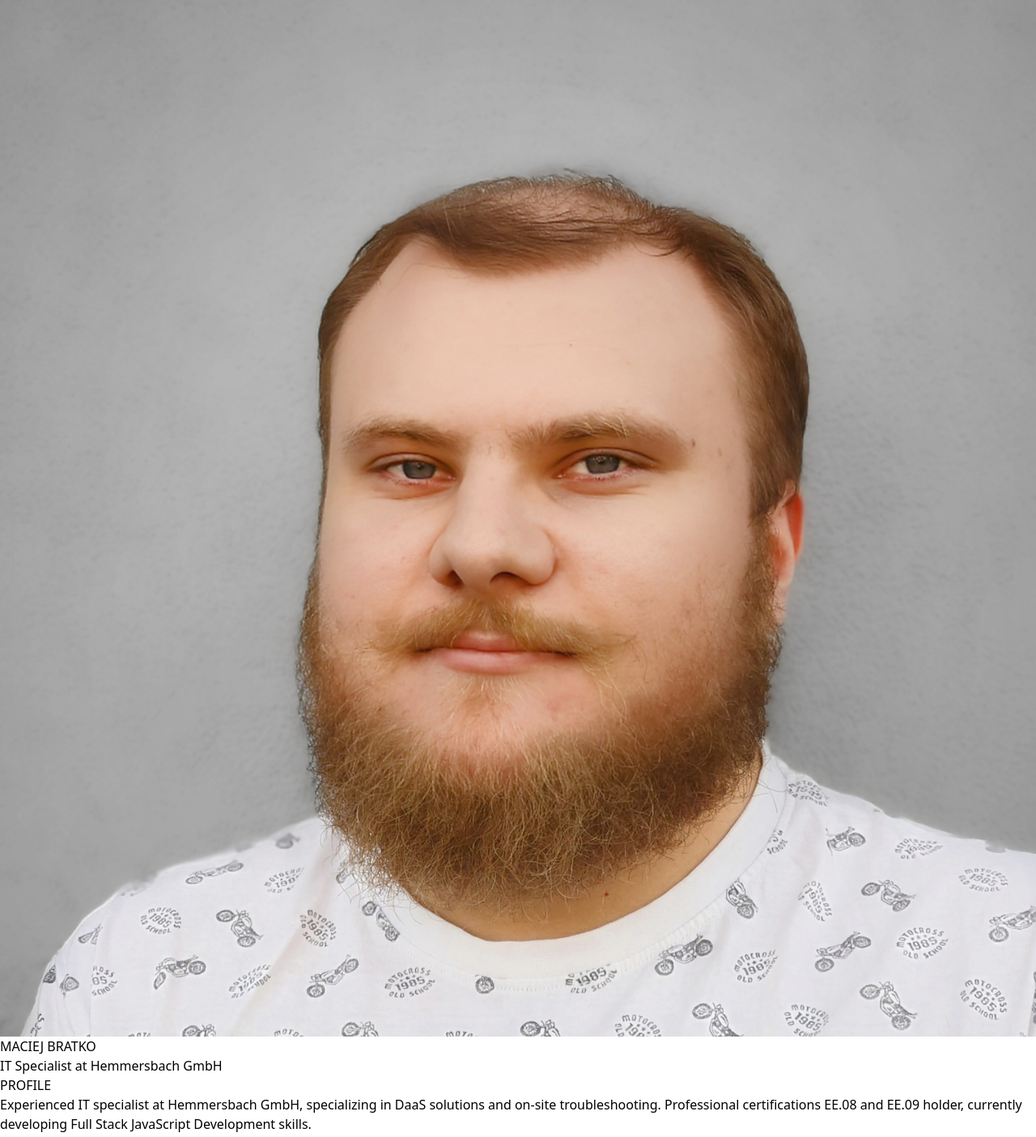
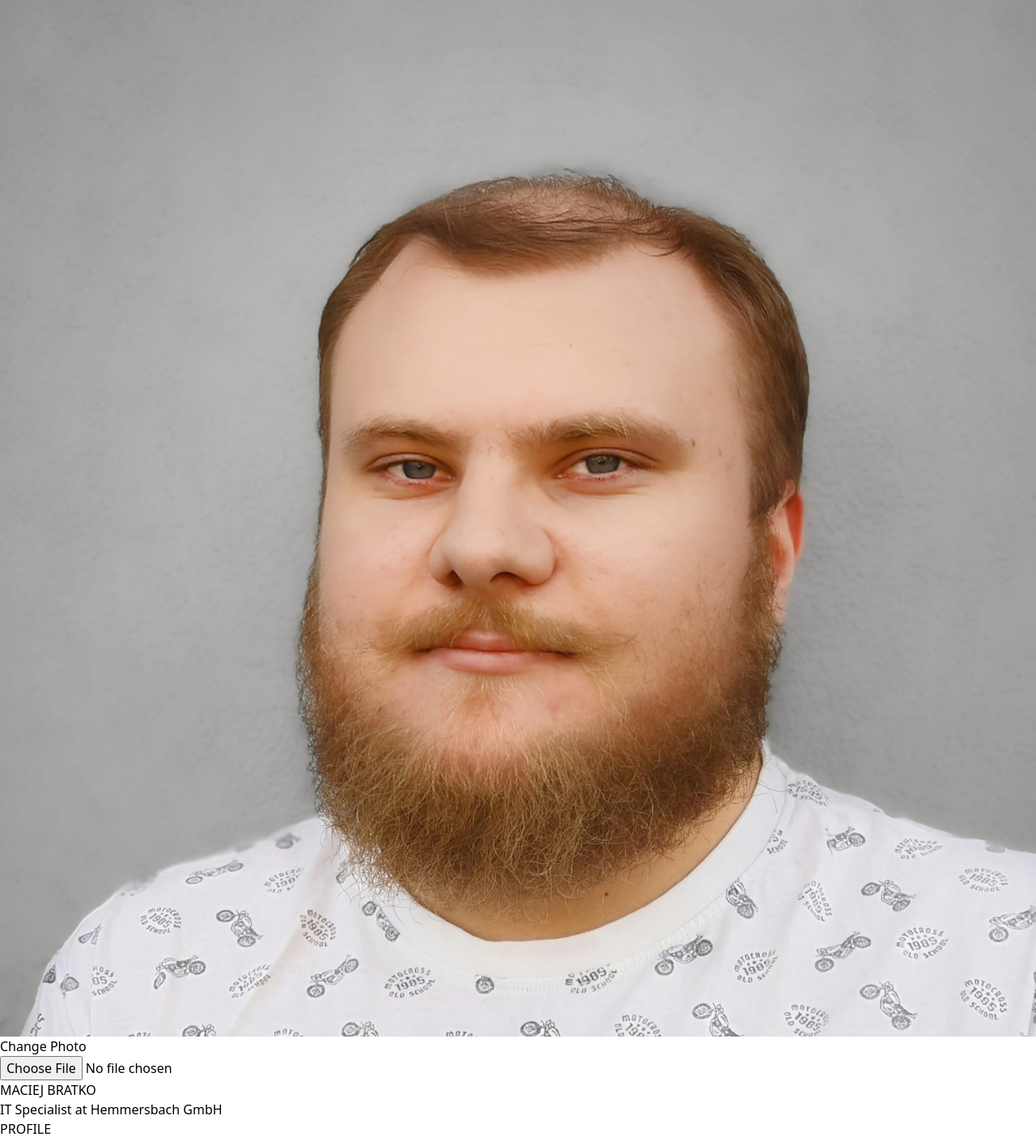
Before and after one commit to MaciejBratko/modern-cv, a React (Vite) app: page / in a window 1280 px wide. Shown: the top 1404 px of the page at 81% size. Built offline with nearby package versions, Linux system fonts and the light colour scheme.

Commit message:
profile image change

```diff
--- a/src/components/ModernCV.jsx
+++ b/src/components/ModernCV.jsx
@@ -1,4 +1,4 @@
-import React from "react";
+import React, { useRef } from "react";
 import { useSelector, useDispatch } from "react-redux";
 import { Mail, Phone, Github, Code } from "lucide-react";
 import profilePic from "../profile_pic.JPG";
@@ -7,12 +7,66 @@ import {
   updatePersonalInfo,
   updateWorkExperience,
   updateSkill,
-  updateEducation
+  updateEducation,
+  updateProfilePicture
 } from "../redux/cvSlice";
 
 const ModernCV = () => {
   const cvData = useSelector((state) => state.cv);
   const dispatch = useDispatch();
+  const fileInputRef = useRef(null);
+
+  const handleImageClick = () => {
+    fileInputRef.current.click();
+  };
+
+  const compressImage = (file) => {
+    return new Promise((resolve) => {
+      const reader = new FileReader();
+      reader.onload = (e) => {
+        const img = new Image();
+        img.onload = () => {
+          const canvas = document.createElement('canvas');
+          let width = img.width;
+          let height = img.height;
+
+          // Calculate new dimensions while maintaining aspect ratio
+          const maxSize = 400;
+          if (width > height && width > maxSize) {
+            height = (height * maxSize) / width;
+            width = maxSize;
+          } else if (height > maxSize) {
+            width = (width * maxSize) / height;
+            height = maxSize;
+          }
+
+          canvas.width = width;
+          canvas.height = height;
+
+          const ctx = canvas.getContext('2d');
+          ctx.drawImage(img, 0, 0, width, height);
+
+          // Compress as JPEG with quality 0.7
+          resolve(canvas.toDataURL('image/jpeg', 0.7));
+        };
+        img.src = e.target.result;
+      };
+      reader.readAsDataURL(file);
+    });
+  };
+
+  const handleImageChange = async (event) => {
+    const file = event.target.files[0];
+    if (file) {
+      try {
+        const compressedImage = await compressImage(file);
+        dispatch(updateProfilePicture(compressedImage));
+      } catch (error) {
+        console.error('Error processing image:', error);
+        alert('Failed to update profile picture. Please try a smaller image.');
+      }
+    }
+  };
 
   const CVContent = () => (
     <div className="min-h-screen bg-gray-50 p-6 md:p-12">
@@ -21,10 +75,27 @@ const ModernCV = () => {
           {/* Sidebar */}
           <div className="w-full md:w-1/3 bg-gray-800 text-white p-8">
             <div className="flex flex-col items-center mb-8">
-              <img
-                src={profilePic}
-                alt="Profile"
-                className="rounded-full w-48 h-48 object-cover mb-4 border-4 border-gray-600"
+              <div
+                className="relative group cursor-pointer"
+                onClick={handleImageClick}
+              >
+                <img
+                  src={cvData.personalInfo.profilePicture || profilePic}
+                  alt="Profile"
+                  className="rounded-full w-48 h-48 object-cover mb-4 border-4 border-gray-600 transition-opacity group-hover:opacity-80"
+                />
+                <div className="absolute inset-0 flex items-center justify-center opacity-0 group-hover:opacity-100 transition-opacity">
+                  <span className="bg-black bg-opacity-50 text-white px-3 py-1 rounded-full text-sm">
+                    Change Photo
+                  </span>
+                </div>
+              </div>
+              <input
+                type="file"
+                ref={fileInputRef}
+                onChange={handleImageChange}
+                accept="image/*"
+                className="hidden"
               />
               <h2 className="text-2xl font-bold mb-2">
                 <EditableField
--- a/src/data/cvData.js
+++ b/src/data/cvData.js
@@ -3,6 +3,7 @@ const cvData = {
     name: "MACIEJ BRATKO",
     title: "IT Specialist at Hemmersbach GmbH",
     profile: "Experienced IT specialist at Hemmersbach GmbH, specializing in DaaS solutions and on-site troubleshooting. Professional certifications EE.08 and EE.09 holder, currently developing Full Stack JavaScript Development skills.",
+    profilePicture: null,
     contact: {
       phone: "+48 690 136 499",
       email: "maciej.bratko@outlook.com",
--- a/src/redux/cvSlice.js
+++ b/src/redux/cvSlice.js
@@ -14,6 +14,18 @@ const loadState = () => {
   }
 };
 
+// Save state to localStorage with error handling
+const saveState = (state) => {
+  try {
+    const serializedState = JSON.stringify(state);
+    localStorage.setItem('cvData', serializedState);
+    return true;
+  } catch (err) {
+    console.error('Failed to save state to localStorage:', err);
+    return false;
+  }
+};
+
 const cvSlice = createSlice({
   name: 'cv',
   initialState: loadState(),
@@ -25,22 +37,30 @@ const cvSlice = createSlice({
       } else {
         state.personalInfo[field] = value;
       }
-      localStorage.setItem('cvData', JSON.stringify(state));
+      saveState(state);
+    },
+    updateProfilePicture: (state, action) => {
+      state.personalInfo.profilePicture = action.payload;
+      if (!saveState(state)) {
+        // If saving to localStorage fails, keep the old picture
+        state.personalInfo.profilePicture = state.personalInfo.profilePicture;
+        throw new Error('Failed to save profile picture. The image might be too large.');
+      }
     },
     updateWorkExperience: (state, action) => {
       const { index, field, value } = action.payload;
       state.workExperience[index][field] = value;
-      localStorage.setItem('cvData', JSON.stringify(state));
+      saveState(state);
     },
     updateSkill: (state, action) => {
       const { category, index, value } = action.payload;
       state.skills[category][index] = value;
-      localStorage.setItem('cvData', JSON.stringify(state));
+      saveState(state);
     },
     updateEducation: (state, action) => {
       const { index, field, value } = action.payload;
       state.education[index][field] = value;
-      localStorage.setItem('cvData', JSON.stringify(state));
+      saveState(state);
     }
   }
 });
@@ -49,7 +69,8 @@ export const {
   updatePersonalInfo,
   updateWorkExperience,
   updateSkill,
-  updateEducation
+  updateEducation,
+  updateProfilePicture
 } = cvSlice.actions;
 
 export default cvSlice.reducer;
```
